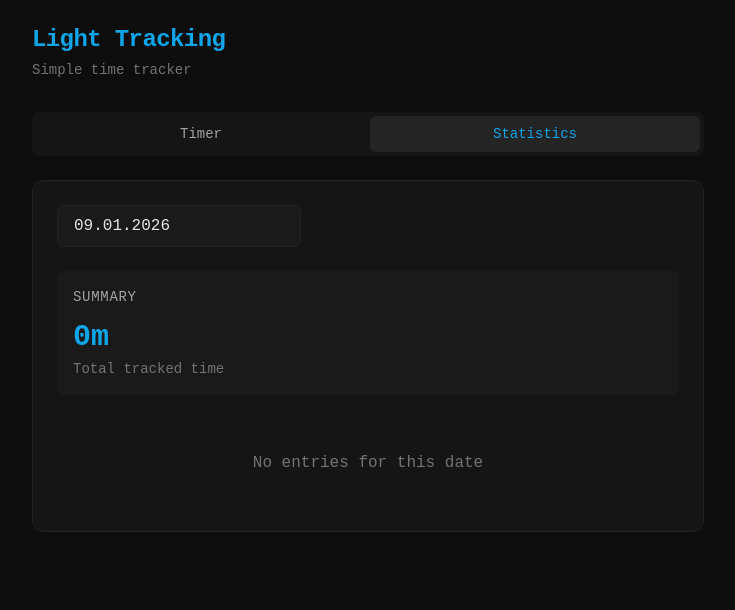
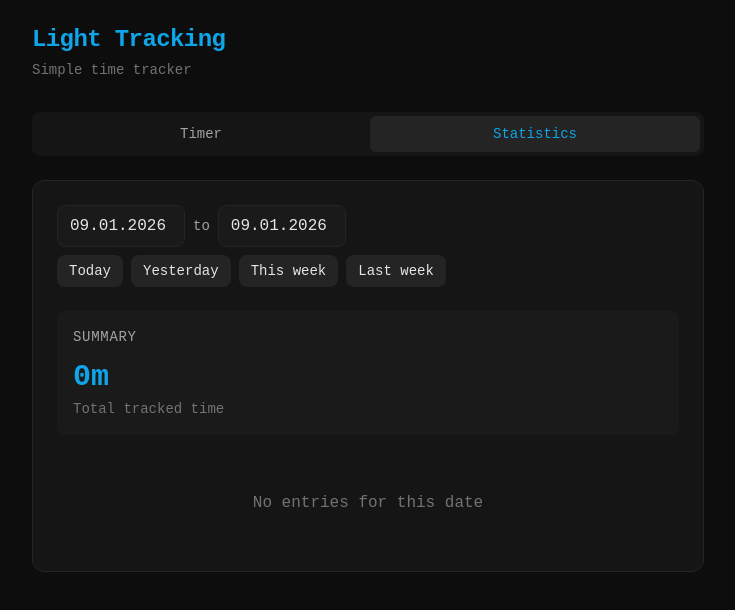
Before and after one commit to lightalloy/light-tracking-electron, a React (Vite) app: page / in a window 1280 px wide. Both pictures are taken after a click on the button "Statistics". Shown: the top 610 px of the page, without its empty margins (272-1007 px from the left). Built offline with nearby package versions, Linux system fonts and the light colour scheme.

Commit message:
Stats by date range + quick buttons

```diff
--- a/electron/preload.js
+++ b/electron/preload.js
@@ -9,6 +9,8 @@ contextBridge.exposeInMainWorld('electronAPI', {
   // Data retrieval
   getEntries: (date) => ipcRenderer.invoke('entries:get', date),
   getStats: (date) => ipcRenderer.invoke('stats:get', date),
+  getEntriesRange: (startDate, endDate) => ipcRenderer.invoke('entries:getRange', startDate, endDate),
+  getStatsRange: (startDate, endDate) => ipcRenderer.invoke('stats:getRange', startDate, endDate),
 
   // Entry management
   updateEntry: (id, taskName, startTime, endTime) => ipcRenderer.invoke('entries:update', id, taskName, startTime, endTime),
--- a/src/components/Statistics.jsx
+++ b/src/components/Statistics.jsx
@@ -42,11 +42,49 @@ const parseDateTimeInput = (dateTimeStr) => {
   return ''
 }
 
+// Week = Monday–Sunday. Returns DD.MM.YYYY.
+const getTodayFormatted = () => {
+  const d = new Date()
+  return formatDateForInput(d.toISOString().split('T')[0])
+}
+
+const getYesterdayFormatted = () => {
+  const d = new Date()
+  d.setDate(d.getDate() - 1)
+  return formatDateForInput(d.toISOString().split('T')[0])
+}
+
+const getThisWeekRange = () => {
+  const d = new Date()
+  const day = d.getDay()
+  const diff = day === 0 ? 6 : day - 1
+  const monday = new Date(d)
+  monday.setDate(d.getDate() - diff)
+  const sunday = new Date(monday)
+  sunday.setDate(monday.getDate() + 6)
+  return {
+    from: formatDateForInput(monday.toISOString().split('T')[0]),
+    to: formatDateForInput(sunday.toISOString().split('T')[0])
+  }
+}
+
+const getLastWeekRange = () => {
+  const d = new Date()
+  const day = d.getDay()
+  const diff = day === 0 ? 6 : day - 1
+  const monday = new Date(d)
+  monday.setDate(d.getDate() - diff - 7)
+  const sunday = new Date(monday)
+  sunday.setDate(monday.getDate() + 6)
+  return {
+    from: formatDateForInput(monday.toISOString().split('T')[0]),
+    to: formatDateForInput(sunday.toISOString().split('T')[0])
+  }
+}
+
 function Statistics({ currentTask, onSwitchTask }) {
-  const [selectedDate, setSelectedDate] = useState(() => {
-    const today = new Date()
-    return formatDateForInput(today.toISOString().split('T')[0])
-  })
+  const [dateFrom, setDateFrom] = useState(() => getTodayFormatted())
+  const [dateTo, setDateTo] = useState(() => getTodayFormatted())
   const [entries, setEntries] = useState([])
   const [stats, setStats] = useState([])
   const [editingId, setEditingId] = useState(null)
@@ -54,16 +92,30 @@ function Statistics({ currentTask, onSwitchTask }) {
   const [deleteConfirmId, setDeleteConfirmId] = useState(null)
   const [editForm, setEditForm] = useState({ taskName: '', startTime: '', endTime: '' })
 
+  const isSingleDay = dateFrom === dateTo
+
   useEffect(() => {
     loadData()
-  }, [selectedDate])
+  }, [dateFrom, dateTo])
 
   const loadData = async () => {
-    if (window.electronAPI) {
-      const dateForAPI = parseDateInput(selectedDate)
+    if (!window.electronAPI) return
+    const fromAPI = parseDateInput(dateFrom)
+    const toAPI = parseDateInput(dateTo)
+    if (!fromAPI || !toAPI) return
+    if (toAPI < fromAPI) return
+
+    if (isSingleDay) {
       const [entriesData, statsData] = await Promise.all([
-        window.electronAPI.getEntries(dateForAPI),
-        window.electronAPI.getStats(dateForAPI)
+        window.electronAPI.getEntries(fromAPI),
+        window.electronAPI.getStats(fromAPI)
+      ])
+      setEntries(entriesData || [])
+      setStats(statsData || [])
+    } else {
+      const [entriesData, statsData] = await Promise.all([
+        window.electronAPI.getEntriesRange(fromAPI, toAPI),
+        window.electronAPI.getStatsRange(fromAPI, toAPI)
       ])
       setEntries(entriesData || [])
       setStats(statsData || [])
@@ -166,19 +218,87 @@ function Statistics({ currentTask, onSwitchTask }) {
 
   const totalTime = stats.reduce((sum, s) => sum + (s.total_seconds || 0), 0)
 
+  const setToday = () => {
+    const t = getTodayFormatted()
+    setDateFrom(t)
+    setDateTo(t)
+  }
+
+  const setYesterday = () => {
+    const t = getYesterdayFormatted()
+    setDateFrom(t)
+    setDateTo(t)
+  }
+
+  const setThisWeek = () => {
+    const { from, to } = getThisWeekRange()
+    setDateFrom(from)
+    setDateTo(to)
+  }
+
+  const setLastWeek = () => {
+    const { from, to } = getLastWeekRange()
+    setDateFrom(from)
+    setDateTo(to)
+  }
+
   return (
     <div className="space-y-6">
-      {/* Date picker */}
-      <div>
+      {/* Date range picker */}
+      <div className="space-y-2">
+        <div className="flex gap-2 items-center flex-wrap">
+          <div className="flex items-center gap-2">
             <input
               type="text"
-          value={selectedDate}
-          onChange={(e) => setSelectedDate(e.target.value)}
+              value={dateFrom}
+              onChange={(e) => setDateFrom(e.target.value)}
               placeholder="DD.MM.YYYY"
-          className="bg-surface-700 border border-surface-600 rounded-lg px-4 py-2
-                     text-neutral-200 focus:outline-none focus:border-accent-secondary
-                     cursor-pointer"
+              className="bg-surface-700 border border-surface-600 rounded-lg px-3 py-2 w-32
+                         text-neutral-200 focus:outline-none focus:border-accent-secondary"
             />
+          </div>
+          <div className="flex items-center gap-2">
+            <label className="text-sm text-neutral-400">to</label>
+            <input
+              type="text"
+              value={dateTo}
+              onChange={(e) => setDateTo(e.target.value)}
+              placeholder="DD.MM.YYYY"
+              className="bg-surface-700 border border-surface-600 rounded-lg px-3 py-2 w-32
+                         text-neutral-200 focus:outline-none focus:border-accent-secondary"
+            />
+          </div>
+        </div>
+        <div className="flex gap-2 flex-wrap">
+          <button
+            type="button"
+            onClick={setToday}
+            className="bg-surface-600 hover:bg-surface-500 text-neutral-200 text-sm font-medium px-3 py-1.5 rounded-lg transition-colors"
+          >
+            Today
+          </button>
+          <button
+            type="button"
+            onClick={setYesterday}
+            className="bg-surface-600 hover:bg-surface-500 text-neutral-200 text-sm font-medium px-3 py-1.5 rounded-lg transition-colors"
+          >
+            Yesterday
+          </button>
+          <button
+            type="button"
+            onClick={setThisWeek}
+            className="bg-surface-600 hover:bg-surface-500 text-neutral-200 text-sm font-medium px-3 py-1.5 rounded-lg transition-colors"
+          >
+            This week
+          </button>
+          <button
+            type="button"
+            onClick={setLastWeek}
+            className="bg-surface-600 hover:bg-surface-500 text-neutral-200 text-sm font-medium px-3 py-1.5 rounded-lg transition-colors"
+          >
+            Last week
+          </button>
+        </div>
       </div>
 
       {/* Summary stats */}
@@ -239,10 +359,10 @@ function Statistics({ currentTask, onSwitchTask }) {
           <h3 className="text-sm text-neutral-400 uppercase tracking-wider mb-3">
             Timeline
           </h3>
+          {isSingleDay ? (
             <div className="space-y-2">
               {entries.map((entry) => (
                 editingId === entry.id ? (
-                // Edit form
                   <div
                     key={entry.id}
                     className="bg-surface-700 rounded-lg px-4 py-3 space-y-3"
@@ -300,7 +420,6 @@ function Statistics({ currentTask, onSwitchTask }) {
                     </div>
                   </div>
                 ) : (
-                // Entry display
                   <div
                     key={entry.id}
                     className="flex items-center gap-4 bg-surface-700 rounded-lg px-4 py-3"
@@ -338,12 +457,52 @@ function Statistics({ currentTask, onSwitchTask }) {
                 )
               ))}
             </div>
+          ) : (
+            (() => {
+              const byDay = {}
+              for (const entry of entries) {
+                const dayKey = entry.start_time ? entry.start_time.split(' ')[0] : ''
+                if (!byDay[dayKey]) byDay[dayKey] = []
+                byDay[dayKey].push(entry)
+              }
+              const days = Object.keys(byDay).sort()
+              return (
+                <div className="space-y-4">
+                  {days.map((dayKey) => (
+                    <div key={dayKey}>
+                      <h4 className="text-xs text-neutral-500 uppercase tracking-wider mb-2">
+                        {formatDateForInput(dayKey)}
+                      </h4>
+                      <div className="space-y-2">
+                        {byDay[dayKey].map((entry) => (
+                          <div
+                            key={entry.id}
+                            className="flex items-center gap-4 bg-surface-700 rounded-lg px-4 py-3"
+                          >
+                            <div className="text-neutral-500 text-sm font-medium w-24">
+                              {formatTime(entry.start_time)} - {formatTime(entry.end_time)}
+                            </div>
+                            <div className="flex-1 text-neutral-200">
+                              {entry.task_name}
+                            </div>
+                            <div className="text-accent-primary text-sm">
+                              {formatDuration(entry.duration_seconds)}
+                            </div>
+                          </div>
+                        ))}
+                      </div>
+                    </div>
+                  ))}
+                </div>
+              )
+            })()
+          )}
         </div>
       )}
 
       {entries.length === 0 && (
         <div className="text-center py-8 text-neutral-500">
-          No entries for this date
+          {isSingleDay ? 'No entries for this date' : 'No entries for this period'}
         </div>
       )}
 
```
Also changed, not shown: electron/database.mjs (+23 -0 lines), electron/main.mjs (+8 -0 lines). Lines whose indentation alone changed are shown as unchanged.
